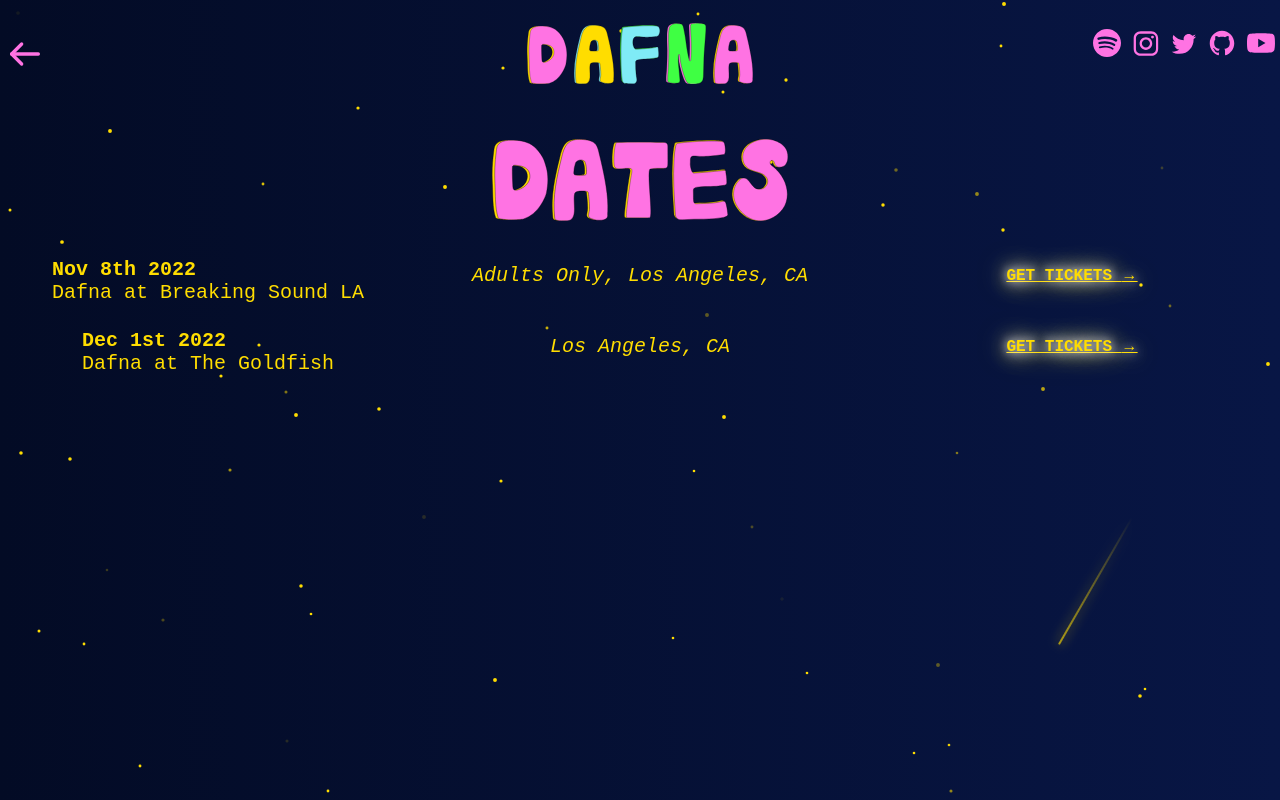
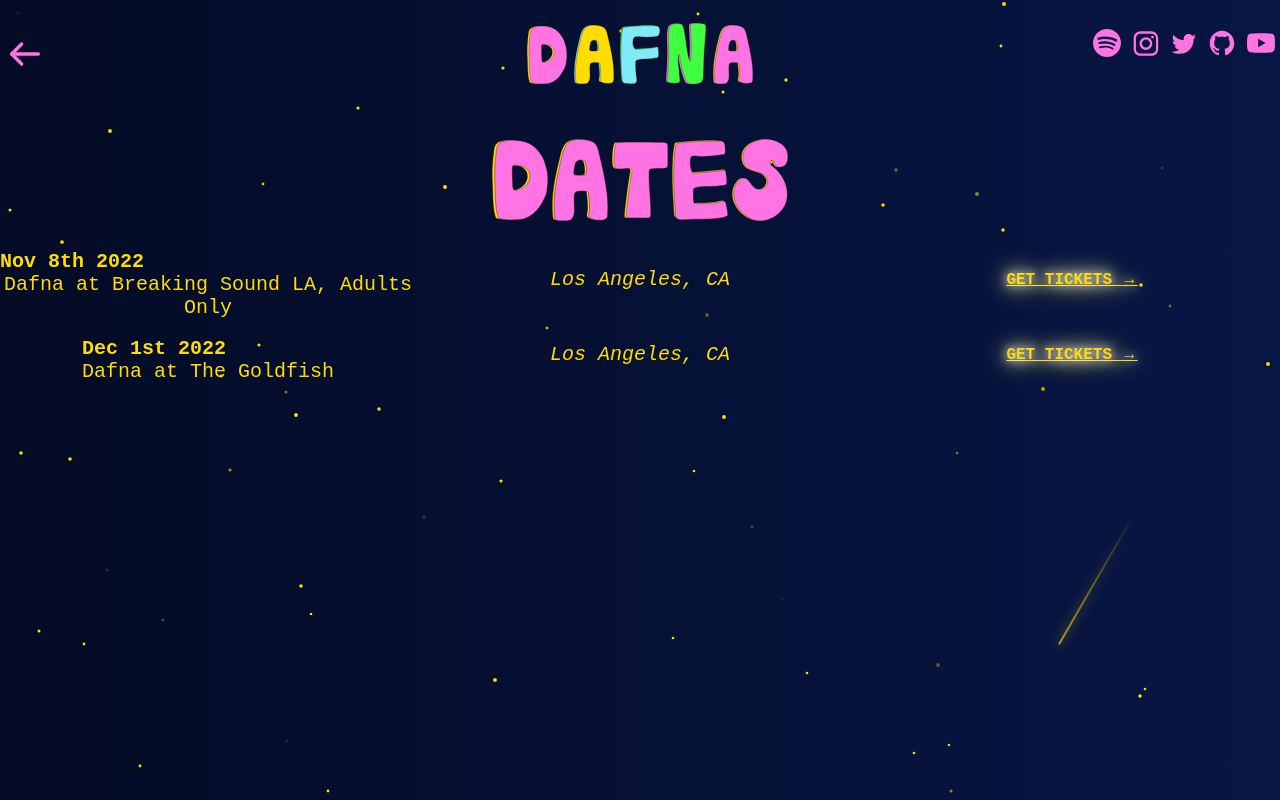
Before and after one commit to dafnamargalit/dafna-site, a React (Create React App) app: page /dates in a window 1280 px wide. Built offline with nearby package versions, Linux system fonts and the light colour scheme.

Commit message:
Update Dates.js

```diff
--- a/src/dates/Dates.js
+++ b/src/dates/Dates.js
@@ -11,9 +11,9 @@ import Footer from '../footer';
 
 const shows = [
     {
-        title: 'Dafna at Breaking Sound LA',
+        title: 'Dafna at Breaking Sound LA, Adults Only',
         date: 'Nov 8th 2022',
-        location: 'Adults Only, Los Angeles, CA',
+        location: 'Los Angeles, CA',
         link: 'https://www.tixr.com/groups/breakingsoundla/events/breaking-sound-la-at-adults-only-53374'
     },
         {
```
